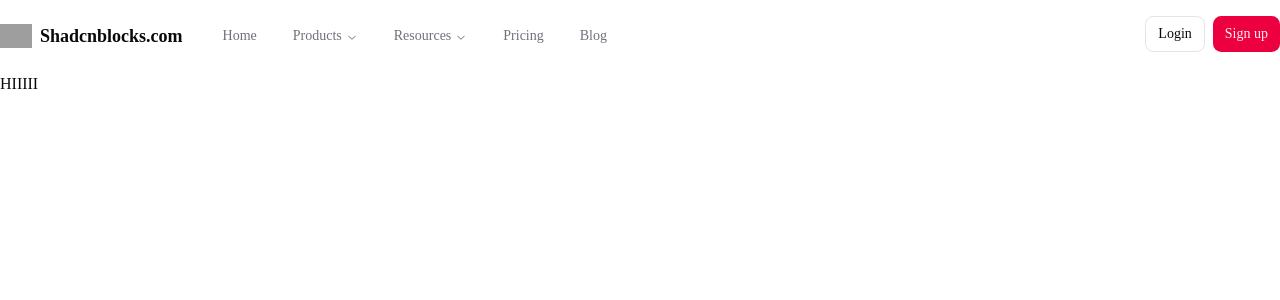
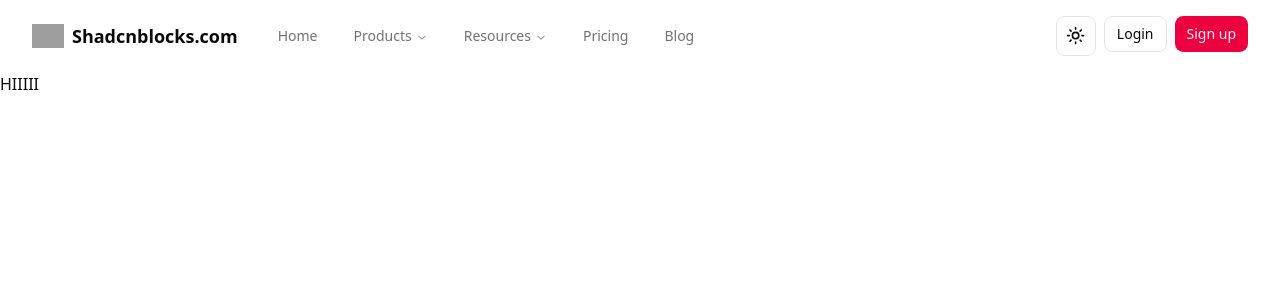
Before and after one commit to samirul/OCR-Project, a Next.js app in the folder frontend/: page / in a window 1280 px wide. Shown: the top 300 px of the page. Built offline with nearby package versions, Linux system fonts and the light colour scheme; grey boxes are pictures that could not be loaded.

Commit message:
feat: update navbar component with theme toggle.

```diff
--- /dev/null
+++ b/frontend/app/(shared-layout)/layout.tsx
@@ -0,0 +1,11 @@
+import { NavbarNav } from "@/components/web/navbar-nav";
+import { ReactNode } from "react";
+
+export default function SharedLayout({children}: {children: ReactNode}) {
+  return (
+    <>
+      <NavbarNav />
+      {children}
+    </>
+  );
+}
--- a/frontend/app/page.tsx
+++ b/frontend/app/(shared-layout)/page.tsx
@@ -5,7 +5,6 @@ export default function Home() {
 
   return (
     <div>
-      <NavbarNav />
       <h1>HIIIII</h1>
     </div>
   );
--- a/frontend/app/globals.css
+++ b/frontend/app/globals.css
@@ -141,7 +141,4 @@
   body {
     @apply bg-background text-foreground;
   }
-  html {
-    @apply font-sans;
-  }
 }
--- a/frontend/components/web/navbar-nav.tsx
+++ b/frontend/components/web/navbar-nav.tsx
@@ -3,7 +3,7 @@ import { Navbar } from "./navbar";
 
 const demoData = {
   logo: {
-    url: "https://www.shadcnblocks.com",
+    url: "#",
     src: "https://www.shadcnblocks.com/images/block/block-1.svg",
     alt: "blocks for shadcn/ui",
     title: "Shadcnblocks.com",
@@ -11,7 +11,7 @@ const demoData = {
   menu: [
     {
       title: "Home",
-      url: "https://www.shadcnblocks.com",
+      url: "#",
     },
     {
       title: "Products",
--- a/frontend/components/web/navbar.tsx
+++ b/frontend/components/web/navbar.tsx
@@ -24,6 +24,7 @@ import {
 } from "@/components/ui/sheet";
 import { JSX } from "react";
 import Link from "next/link";
+import { ThemeToggle } from "./theme-toggle";
 
 interface MenuItem {
   title: string;
@@ -59,10 +60,10 @@ interface NavbarProps {
 
 const Navbar = ({
   logo = {
-    url: "https://www.shadcnblocks.com",
+    url: "#",
     src: "https://www.shadcnblocks.com/images/block/block-1.svg",
     alt: "logo",
-    title: "Shadcnblocks.com",
+    title: "#",
   },
   menu = [
     { title: "Home", url: "#" },
@@ -149,7 +150,7 @@ const Navbar = ({
 }: NavbarProps) => {
   return (
     <section className="py-4">
-      <div className="container">
+      <div className="container mx-auto px-4 lg:px-8">
         <nav className="hidden justify-between lg:flex">
           <div className="flex items-center gap-6">
             <Link href={logo.url} className="flex items-center gap-2">
@@ -165,6 +166,7 @@ const Navbar = ({
             </div>
           </div>
           <div className="flex gap-2">
+            <ThemeToggle />
             <Button asChild variant="outline" size="sm">
               <Link href={auth.login.url}>{auth.login.text}</Link>
             </Button>
@@ -218,6 +220,7 @@ const Navbar = ({
                     </div>
                   </div>
                   <div className="flex flex-col gap-3">
+                    <ThemeToggle />
                     <Button asChild variant="outline">
                       <Link href={auth.login.url}>{auth.login.text}</Link>
                     </Button>
```
